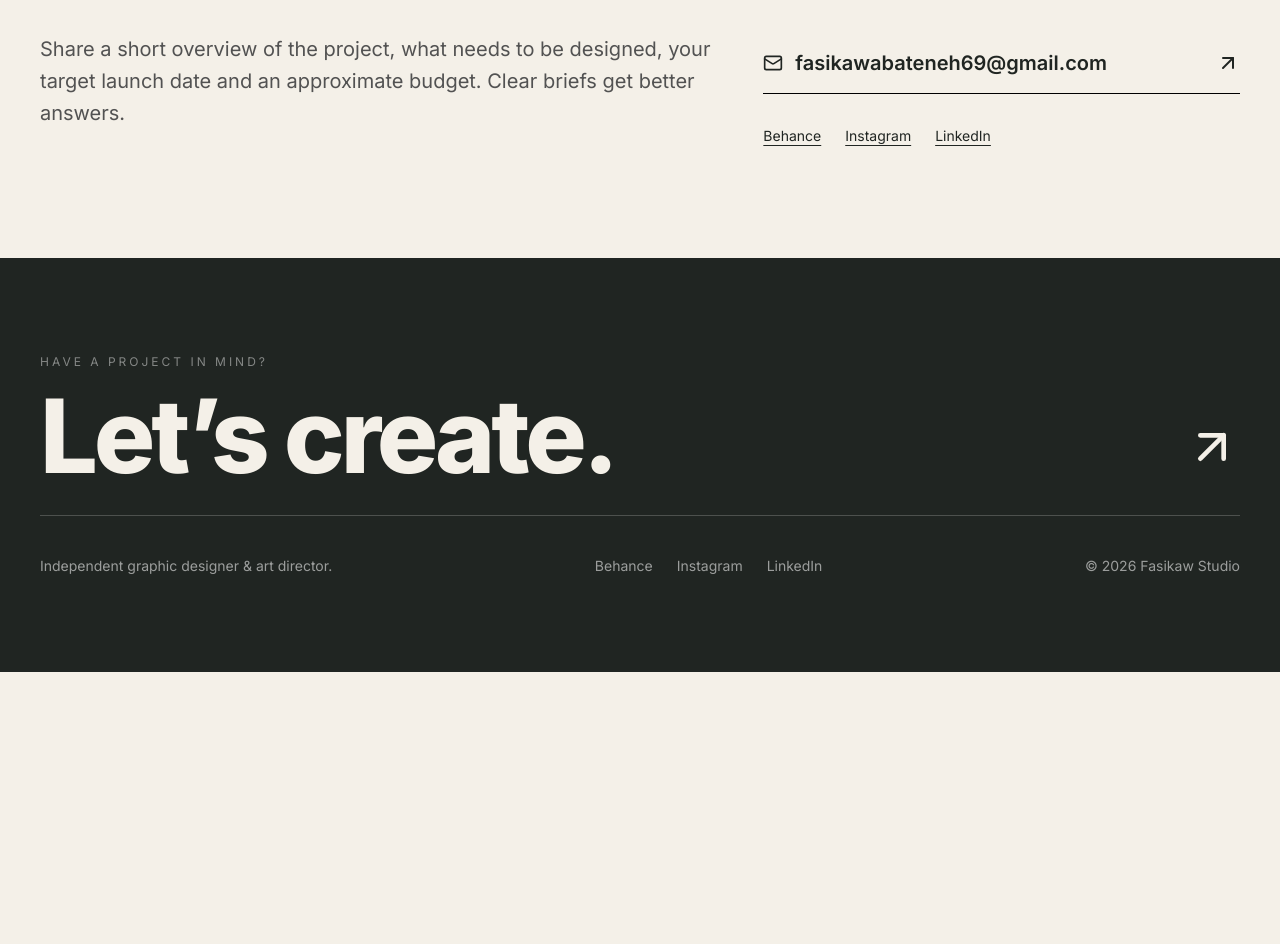
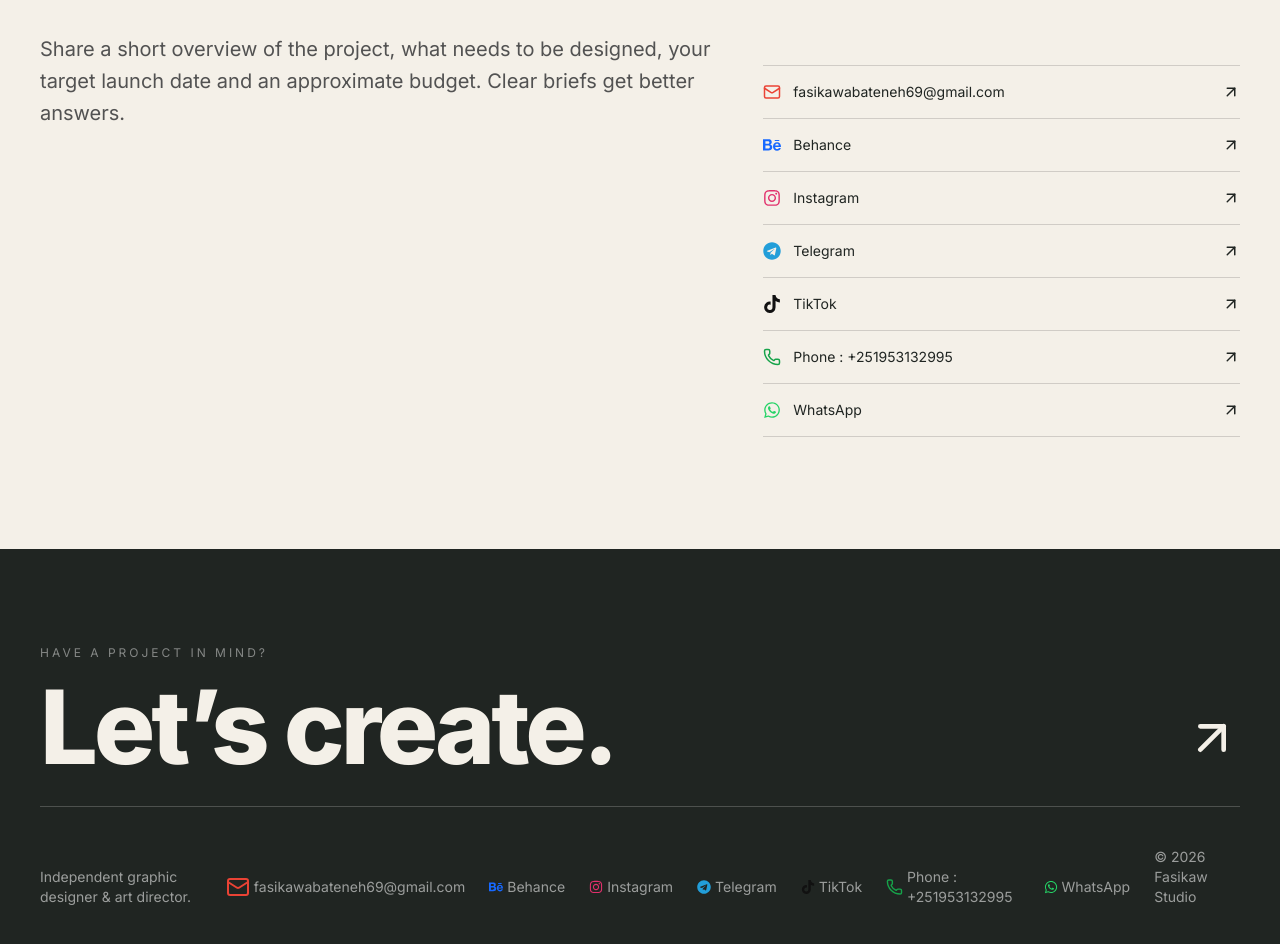
Before and after one commit to Abrham-Tadesse/designer_portfolio, a React (Vite) app: page /contact in a window 1280 px wide. Shown: the part 540-1484 px from the top of the page. Before the commit the page ends 1212 px from the top, so only its background shows below. Built offline with nearby package versions, Linux system fonts and the light colour scheme.

Commit message:
inserting the actual contact links

```diff
--- a/src/components/layout/Footer.jsx
+++ b/src/components/layout/Footer.jsx
@@ -1,5 +1,7 @@
 import { ArrowUpRight } from "lucide-react";
 import { Link } from "react-router-dom";
+import { contacts } from "../../data/contacts";
+
 
 export default function Footer() {
   return (
@@ -14,9 +16,11 @@ export default function Footer() {
         <div className="mt-10 flex flex-col justify-between gap-6 text-sm text-white/55 md:flex-row md:items-end">
           <p>Independent graphic designer & art director.</p>
           <div className="flex gap-6">
-            <a href="https://www.behance.net/" target="_blank" rel="noreferrer" className="hover:text-white">Behance</a>
-            <a href="https://www.instagram.com/" target="_blank" rel="noreferrer" className="hover:text-white">Instagram</a>
-            <a href="https://www.linkedin.com/" target="_blank" rel="noreferrer" className="hover:text-white">LinkedIn</a>
+            {contacts.map(({ label, href, icon: Icon, color }) => (
+              <a key={label} href={href} target="_blank" rel="noreferrer" className="flex items-center gap-1 hover:text-white">
+                <Icon color={color} /> {label}
+              </a>
+            ))}
           </div>
           <p>© {new Date().getFullYear()} Fasikaw Studio</p>
         </div>
--- /dev/null
+++ b/src/data/contacts.js
@@ -0,0 +1,47 @@
+import { FaBehance, FaInstagram, FaTelegram, FaTiktok, FaWhatsapp } from "react-icons/fa";
+import { Mail, Phone } from "lucide-react";
+
+export const contacts = [
+  {
+    label: "fasikawabateneh69@gmail.com",
+    href: "mailto:fasikawabateneh69@gmail.com",
+    icon: Mail,
+    color: "#ea4335",
+  },
+  {
+    label: "Behance",
+    href: "https://www.behance.net/yenekiya1",
+    icon: FaBehance,
+    color: "#1769ff",
+  },
+  {
+    label: "Instagram",
+    href: "https://www.instagram.com/siket2424?stkn=bjR2N3M3eHpvZm9v",
+    icon: FaInstagram,
+    color: "#e1306c",
+  },
+  {
+    label: "Telegram",
+    href: "https://t.me/fasikaw",
+    icon: FaTelegram,
+    color: "#229ed9",
+  },
+  {
+    label: "TikTok",
+    href: "https://www.tiktok.com/@hasset700?_r=1&_t=ZS-99spDbdae4A",
+    icon: FaTiktok,
+    color: "#111111",
+  },
+  {
+    label: "Phone : +251953132995",
+    href: "tel:+251953132995",
+    icon: Phone,
+    color: "#16a34a",
+  },
+  {
+    label: "WhatsApp",
+    href: "https://wa.me/251953132995",
+    icon: FaWhatsapp,
+    color: "#25d366",
+  },
+];
--- a/src/pages/Contact.jsx
+++ b/src/pages/Contact.jsx
@@ -1,4 +1,5 @@
-import { Mail, ArrowUpRight } from "lucide-react";
+import { ArrowUpRight } from "lucide-react";
+import { contacts } from "../data/contacts";
 
 export default function Contact() {
   return (
@@ -15,14 +16,22 @@ export default function Contact() {
           </p>
         </div>
         <div className="md:col-span-5">
-          <a href="mailto:fasikawabateneh69@gmail.com" className="group flex items-center justify-between border-b border-black py-4 text-xl font-semibold">
-            <span className="flex items-center gap-3"><Mail size={20} /> fasikawabateneh69@gmail.com</span>
-            <ArrowUpRight className="transition group-hover:-translate-y-1 group-hover:translate-x-1" />
-          </a>
-          <div className="mt-8 flex gap-6 text-sm">
-            <a href="https://www.behance.net/" target="_blank" rel="noreferrer" className="underline underline-offset-4">Behance</a>
-            <a href="https://www.instagram.com/" target="_blank" rel="noreferrer" className="underline underline-offset-4">Instagram</a>
-            <a href="https://www.linkedin.com/" target="_blank" rel="noreferrer" className="underline underline-offset-4">LinkedIn</a>
+          <div className="mt-8 flex flex-col border-t border-black/15 text-sm">
+            {contacts.map(({ label, href, icon: Icon, color }) => (
+              <a
+                key={label}
+                href={href}
+                target="_blank"
+                rel="noreferrer"
+                className="group flex items-center justify-between border-b border-black/15 py-4 hover:text-neutral-500"
+              >
+                <span className="flex items-center gap-3">
+                  <Icon color={color} size={18} />
+                  {label}
+                </span>
+                <ArrowUpRight size={18} className="transition group-hover:-translate-y-1 group-hover:translate-x-1" />
+              </a>
+            ))}
           </div>
         </div>
       </div>
```
Also changed, not shown: package.json (+4 -4 lines), 1 other file (tests, documents, lock files or other folders).
